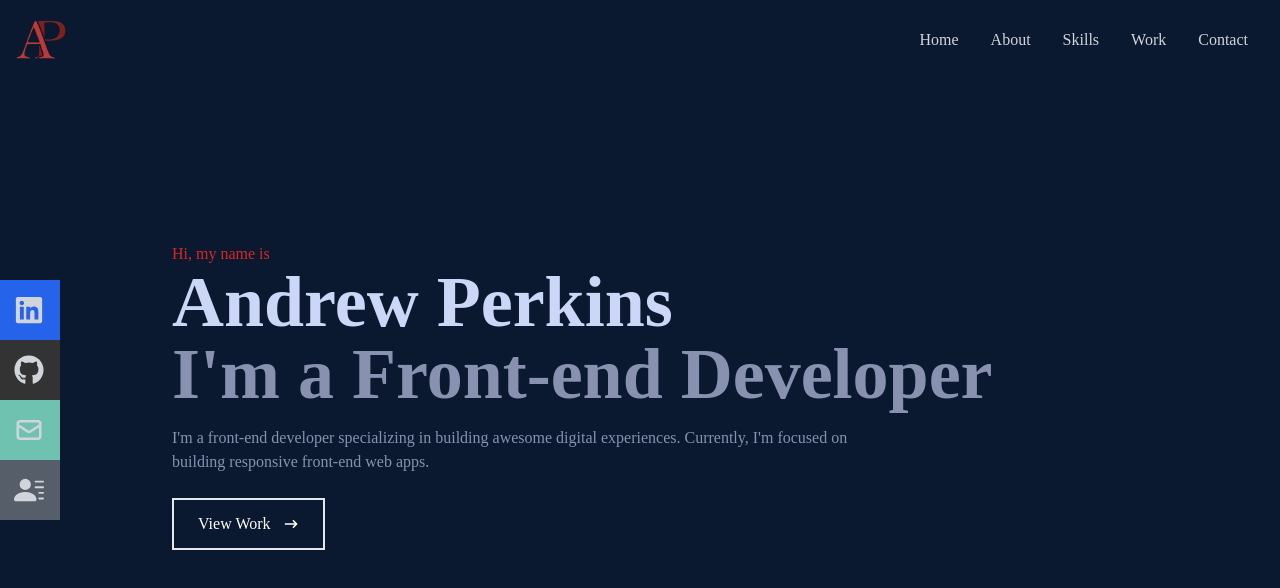
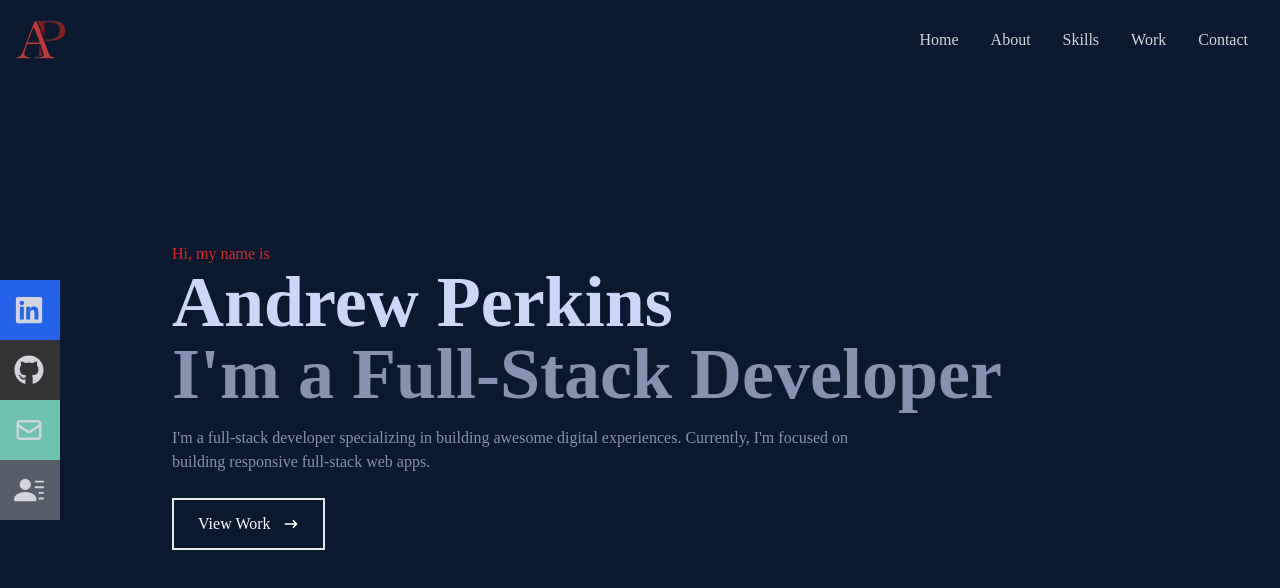
Before and after one commit to andrewperk/andrewperk.github.io, a React (Create React App) app: page / in a window 1280 px wide. Shown: the top 588 px of the page. Built offline with nearby package versions, Linux system fonts and the light colour scheme; the HTML template or start-up script is replaced by a standard one.

Commit message:
Changed some text

```diff
--- a/src/components/Hero.jsx
+++ b/src/components/Hero.jsx
@@ -8,8 +8,8 @@ function Hero() {
         <div className="max-w-[1000px] mx-auto px-8 flex flex-col justify-center h-full">
             <p className="text-red-600">Hi, my name is</p>
             <h1 className="text-4xl sm:text-7xl font-bold text-[#ccd6f6]">Andrew Perkins</h1>
-            <h2 className="text-4xl sm:text-7xl font-bold text-[#8892b0]">I'm a Front-end Developer</h2>
-            <p className="text-[#8892b0] py-4 max-w-[700px]">I'm a front-end developer specializing in building awesome digital experiences. Currently, I'm focused on building responsive front-end web apps.</p>
+            <h2 className="text-4xl sm:text-7xl font-bold text-[#8892b0]">I'm a Full-Stack Developer</h2>
+            <p className="text-[#8892b0] py-4 max-w-[700px]">I'm a full-stack developer specializing in building awesome digital experiences. Currently, I'm focused on building responsive full-stack web apps.</p>
             <div>
                 <button className="text-white group border-2 px-6 py-3 my-2 flex items-center hover:bg-red-600 hover:border-red-600">View Work
                 <span className="group-hover:rotate-90 duration-300">
```
